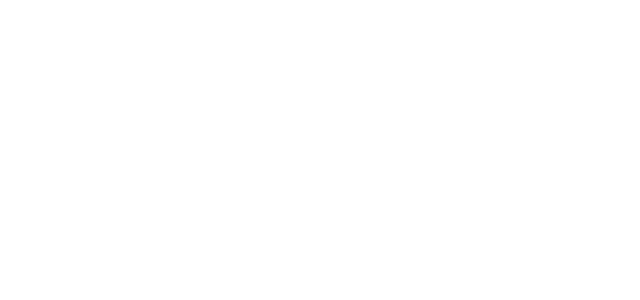
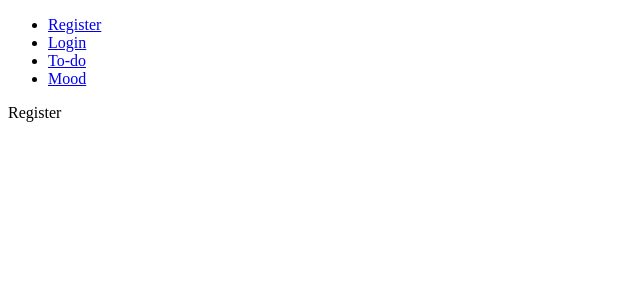
Before and after one commit to whitmanvari/React-To-Do-App, a React (Vite) app: page / in a window 1280 px wide. Shown: the top 300 px of the page, without its empty margins (0-640 px from the left). Built offline with nearby package versions, Linux system fonts and the light colour scheme.

Commit message:
Add Navbar component and wrap App in BrowserRouter for routing.

```diff
--- a/src/App.jsx
+++ b/src/App.jsx
@@ -1,10 +1,27 @@
-
+import React from 'react';
+import { Routes, Route } from 'react-router-dom';
+import './Styles/app.scss';
+import Login from './Pages/Login.jsx';
+import Register from './Pages/Register.jsx';
+import Todo from './Pages/Todo.jsx';
+import Mood from './Pages/Mood.jsx';
+import Navbar from './Components/Navbar.jsx';
+import { ToastContainer } from 'react-toastify';
+import 'react-toastify/dist/ReactToastify.css';
 
 function App() {
-
   return (
     <>
-
+      <div className="app">
+        <Navbar />
+        <Routes>
+          <Route path="/" element= {<Register/>}/>
+          <Route path="/login" element={<Login />} />
+          <Route path="/todo" element={<Todo />} />
+          <Route path="/mood" element={<Mood />} />
+        </Routes>
+        <ToastContainer/>
+      </div>
     </>
   )
 }
--- a/src/Components/Navbar.jsx
+++ b/src/Components/Navbar.jsx
@@ -0,0 +1,17 @@
+import React from 'react'
+import {Link} from 'react-router-dom'
+
+function Navbar() {
+  return (
+    <nav>
+        <ul>
+            <li> <Link to ="/">Register</Link></li>
+            <li> <Link to="/login">Login</Link></li>
+            <li> <Link to="/todo">To-do</Link></li>
+            <li> <Link to="/mood">Mood</Link></li>
+        </ul>
+    </nav>
+  )
+}
+
+export default Navbar
--- a/src/main.jsx
+++ b/src/main.jsx
@@ -1,6 +1,11 @@
 import { createRoot } from 'react-dom/client'
 import App from './App.jsx'
+import './Styles/app.scss'
+import { BrowserRouter } from 'react-router-dom'
 
 createRoot(document.getElementById('root')).render(
-    <App />
+  <BrowserRouter>
+      <App />
+  </BrowserRouter>
+
 )
```
